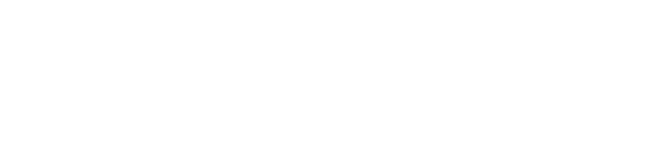
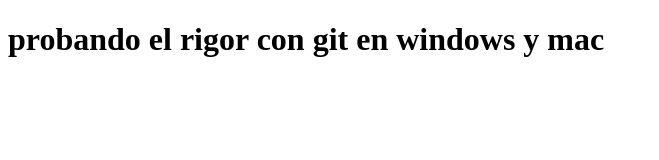
Before and after one commit to andresmarinmusico/prueva, a plain HTML site: page index.html in a window 1280 px wide. Shown: the whole page, without its empty margins (0-659 px from the left). Drawn offline with Linux system fonts and the light colour scheme.

Commit message:
agregue un h1

```diff
--- a/index.html
+++ b/index.html
@@ -7,6 +7,7 @@
     <title>code</title>
 </head>
 <body>
+    <h1>probando el rigor con git en windows y mac</h1>
 
 </body>
 </html>
```
